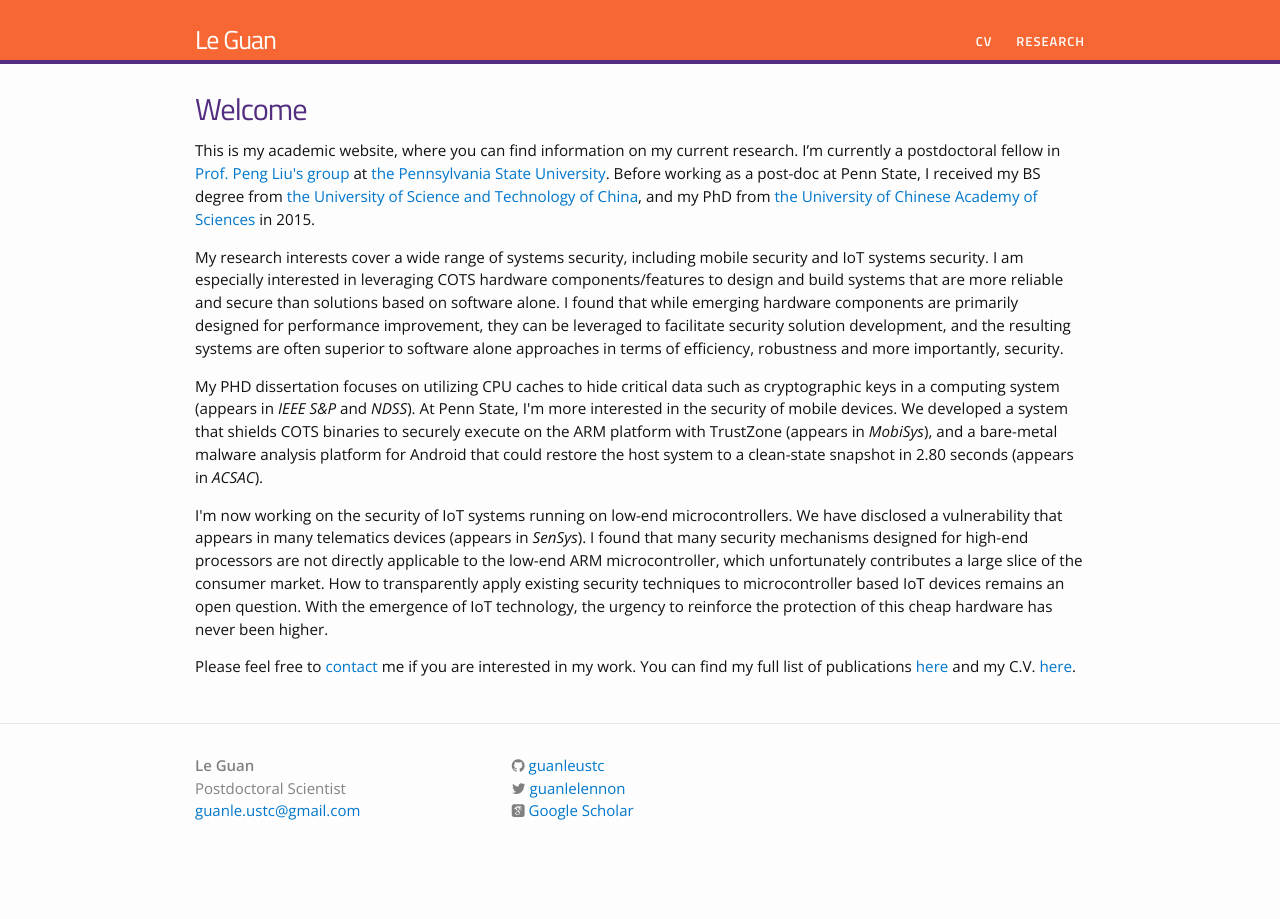
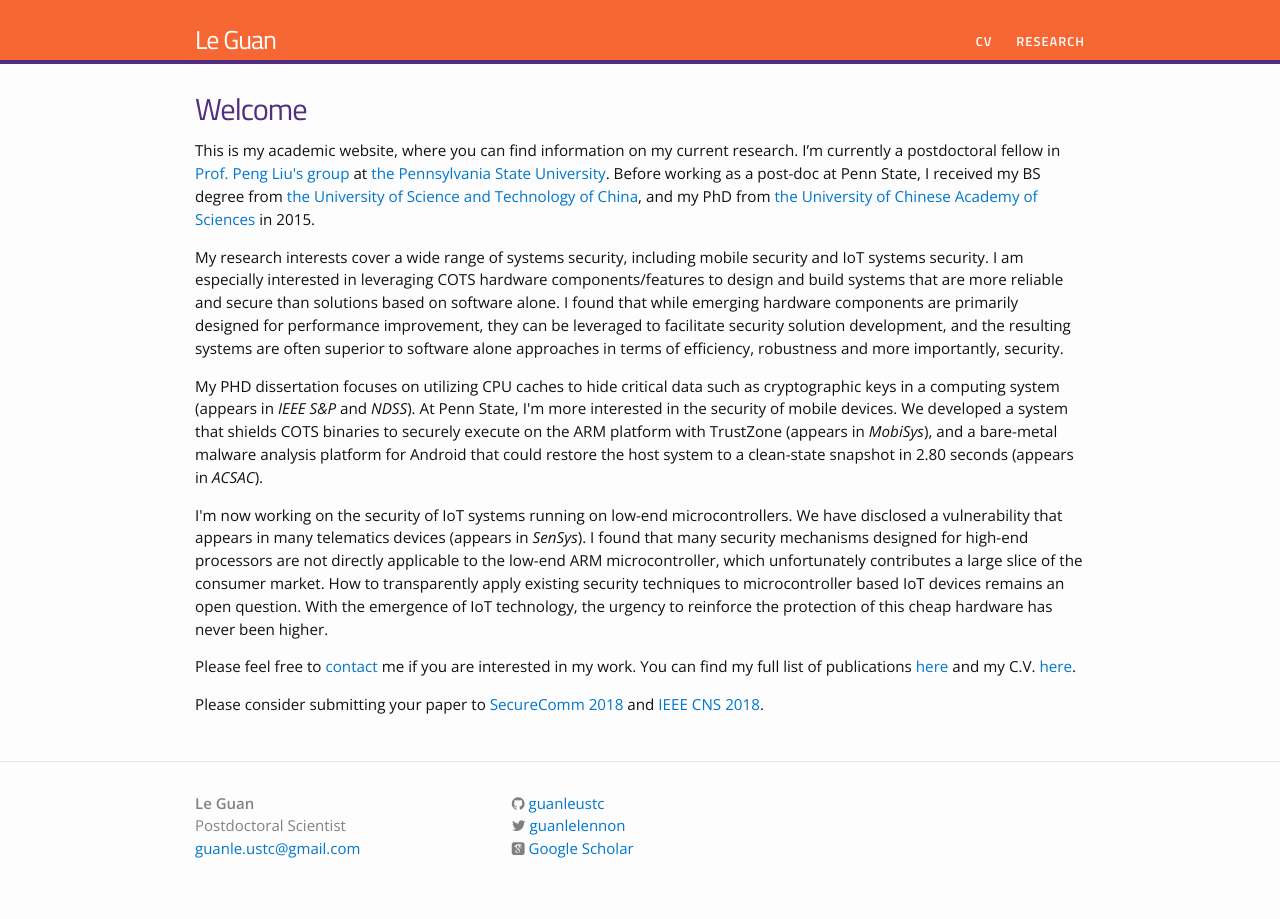
Before and after one commit to guanleustc/guanleustc.github.io, a Jekyll site: the page built from index.html, in a window 1280 px wide. Built offline with Jekyll 4.4.1, drawn with Linux system fonts in a browser that asks for light colours; some web fonts are replaced.

Commit message:
err.. forgot commit...

```diff
--- a/index.html
+++ b/index.html
@@ -42,6 +42,10 @@ has never been higher.
 <p>
 Please feel free to <a href="mailto:guanle.ustc@gmail.com" target="_top">contact</a> me if you are interested in my work. You can find my full list of publications <a href="research">here</a> and my C.V. <a href="cv">here</a>.
 <p/>
+
+<p>
+Please consider submitting your paper to <a href="http://securecomm.org/">SecureComm 2018</a> and <a href="http://cns2018.ieee-cns.org/">IEEE CNS 2018</a>.
+<p/>
 <!--
 {% include image.html url="/images/buckeyeprotesteriran.jpg" caption="A supporter of defeated Iranian presidential candidate Mir Hossein Mousavi gestures during a rally in Tehran on June 15, 2009 (AFP/Getty Images)." width=580 align="center" %}
 -->
```
